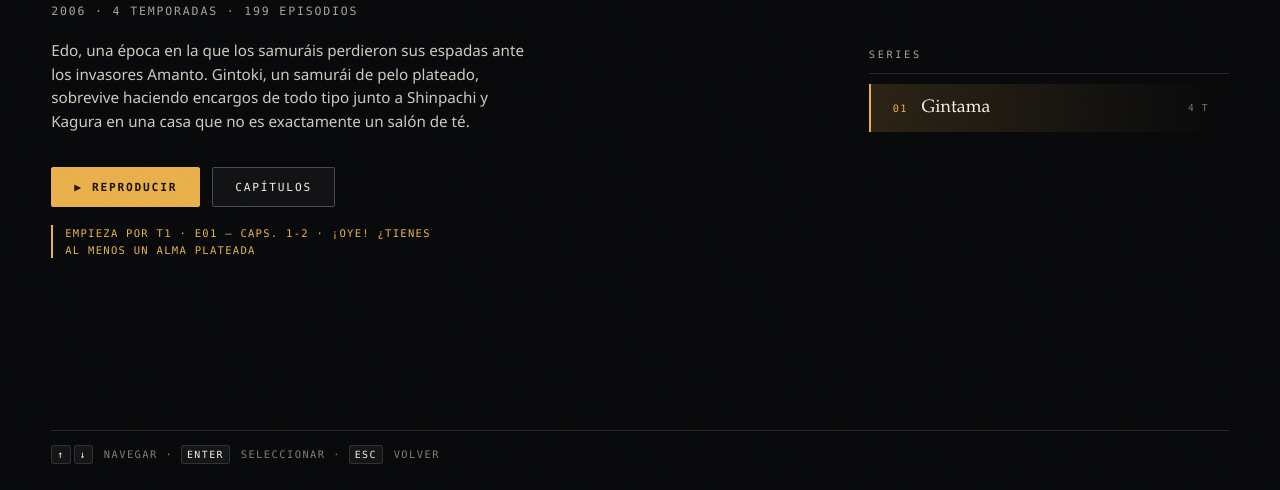
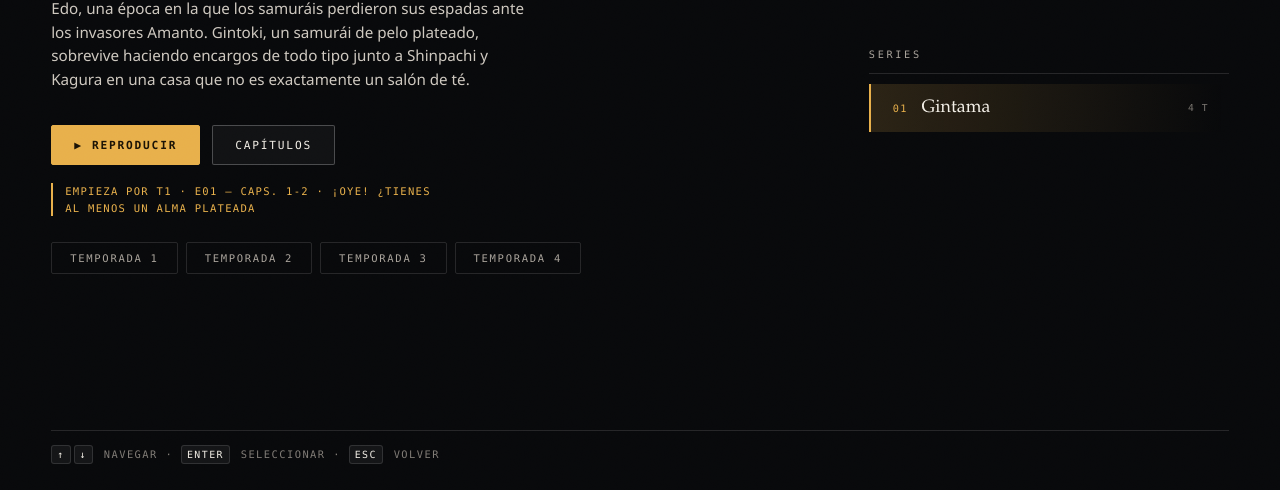
Before and after one commit to Frikilangelo/Gint, a plain HTML site: page index.html in a window 1280 px wide. Shown: the part 310-800 px from the top of the page. Drawn offline with Linux system fonts and the light colour scheme.

Commit message:
Añade el acceso directo a las temporadas en la página de inicio
Cada temporada se abre desde el menú inicial, sin pasar a la lista de series;
el botón "Continuar" mantiene el mismo comportamiento.

```diff
--- a/assets/css/style.css
+++ b/assets/css/style.css
@@ -240,6 +240,11 @@ a { -webkit-tap-highlight-color: transparent; }
   color: var(--text);
   border-color: var(--line-strong);
   background: rgba(255, 255, 255, 0.06);
+}
+
+.hero__seasons {
+  margin-top: clamp(18px, 2.4vw, 26px);
+  margin-bottom: 0;
 }
 
 .hero__resume:empty { display: none; }
--- a/assets/js/app.js
+++ b/assets/js/app.js
@@ -308,6 +308,21 @@
     const playButton = $("#btnPlay");
     playButton.disabled = !target;
     $("#btnPlayLabel").textContent = watched ? "Continuar" : "Reproducir";
+
+    const seasonRow = $("#homeSeasons");
+    seasonRow.innerHTML = "";
+    seasonRow.hidden = !s.seasons.length;
+    s.seasons.forEach((season) => {
+      const button = document.createElement("button");
+      button.type = "button";
+      button.className = "season-btn";
+      button.textContent = season.title;
+      button.title = plural(season.episodes.length, "episodio", "episodios");
+      button.addEventListener("click", () => {
+        navigate("#/serie/" + s.id + "/" + season.number);
+      });
+      seasonRow.appendChild(button);
+    });
 
     const note = $("#heroResume");
     if (target) {
--- a/index.html
+++ b/index.html
@@ -32,6 +32,8 @@
           <button class="btn" id="btnChapters" type="button">Capítulos</button>
         </div>
         <p class="hero__resume" id="heroResume"></p>
+
+        <div class="seasons hero__seasons" id="homeSeasons" role="group" aria-label="Temporadas"></div>
       </div>
 
       <nav class="menu" aria-label="Series">
```
